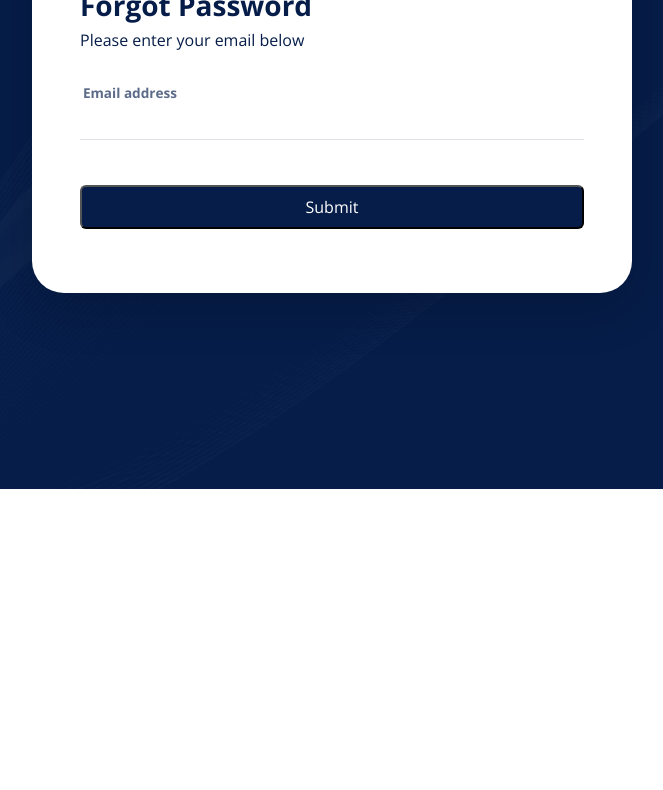
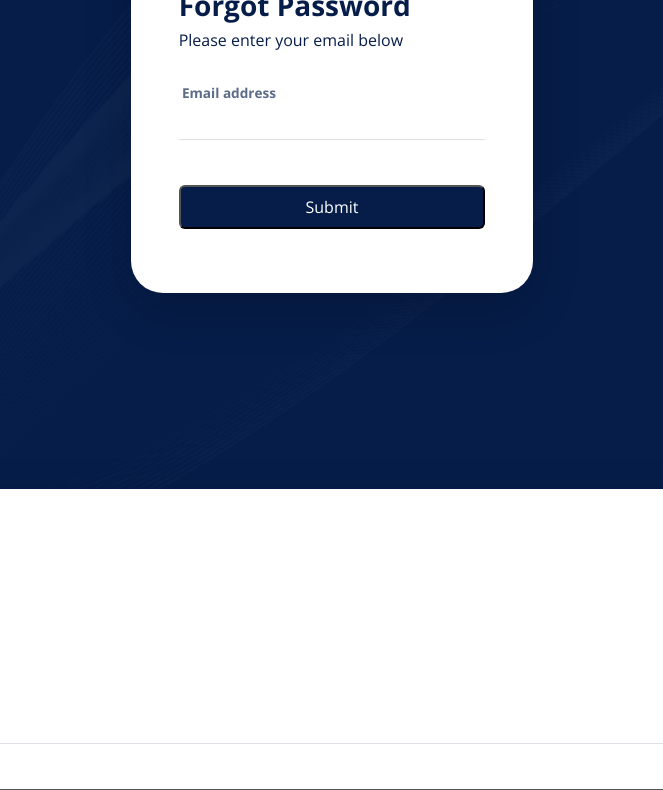
Before and after one commit to tanjeem1239/CRM-Dashboard, a plain HTML site: page forgot-password.html in a window 1280 px wide. Shown: the part 311-1101 px from the top of the page, without its empty margins (308-971 px from the left). Before the commit the page ends 800 px from the top, so only its background shows below. Drawn offline with nearby package versions, Linux system fonts and the light colour scheme.

Commit message:
sign-up/forgot-password/index.html file updated from flex to grid container

```diff
--- a/forgot-password.html
+++ b/forgot-password.html
@@ -12,7 +12,33 @@
   </head>
 
   <body>
-    <div class="authentication d-flex flex-column vh-100 justify-content-center align-items-center">
+    <div class="authentication container-fluid ">
+      <div class="row vh-100 align-items-center ">
+        <div class="col-12 col-sm-12 col-md-9 col-lg-6 col-xl-4 mx-auto">
+          <div class="login-signup rounded-5 py-5 px-3 px-sm-5 shadow-lg bg-white">
+            <div class="logo d-flex">
+              <img src="./img/logo.svg" class="filter-blue" alt="logo" />
+              <h1 class="fs-1">CRM</h1>
+            </div>
+            <h2 class="fs-3 fw-bold">Forgot Password</h2>
+            <h5 class="fs-6 fw-normal pb-4">Please enter your email below</h5>
+            <form>
+              <div class="form-floating">
+                <input
+                  type="email"
+                  class="form-control shadow-none px-1 w-100 border-bottom rounded-0"
+                  id="floatingInput"
+                  placeholder="name@example.com"
+                  autofocus
+                />
+                <label class="pt-2 ps-0 fs-6 fw-bold pe-none" for="floatingInput">Email address</label>
+              </div>
+              <button class="w-100 text-white rounded-2 my-3 py-2">Submit</button>
+            </form>
+          </div>
+        </div>
+      </div>
+    </div>
       <div class="login-signup rounded-5 p-5 shadow-lg bg-white">
         <div class="logo d-flex">
           <img src="./img/logo.svg" class="filter-blue" alt="logo" />
@@ -34,6 +60,6 @@
           <button class="w-100 text-white rounded-2 my-3 py-2">Submit</button>
         </form>
       </div>
-    </div>
+    </div> -->
   </body>
 </html>
--- a/styles/scss/components/_forms.scss
+++ b/styles/scss/components/_forms.scss
@@ -12,22 +12,21 @@
 }
 
 .login-signup {
-  min-width: 600px;
-
-  @media (max-width: 575px) { min-width: 90%; }
-
   .logo {
-
     img {
       max-height: 45px;
       max-width: 45px;
+
+      @media (max-width: 575px) {
+        max-height: 1.9rem;
+        max-width: 2.2rem;
+      }
 
       .filter-blue {
         filter: invert(8%) sepia(60%) saturate(4390%) hue-rotate(225deg)
           brightness(79%) contrast(102%);
       }
     }
-
     h1 {
       font-weight: 800;
       color: $color-primary;
```
Also changed, not shown: index.html (+8 -4 lines), sign-up.html (+7 -3 lines), styles/scss/style.css, 1 other file.
